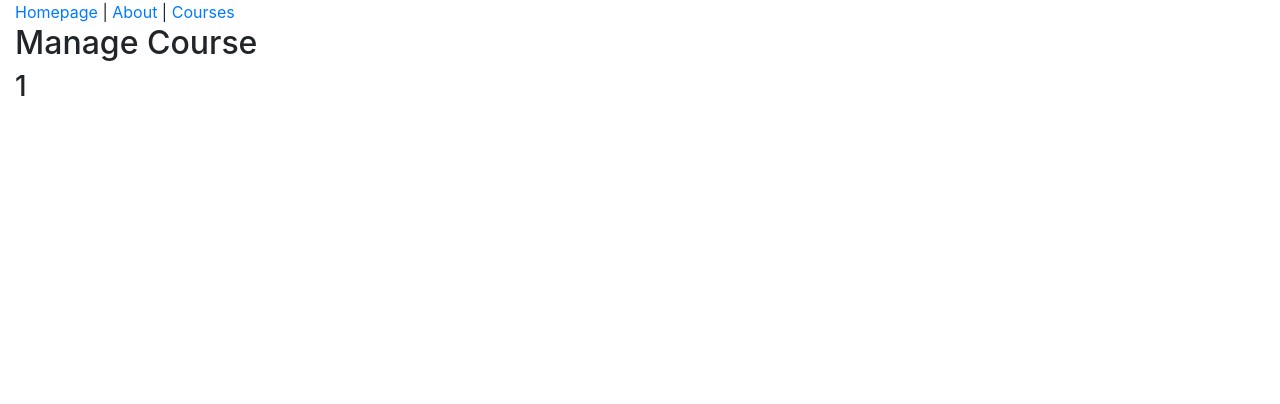
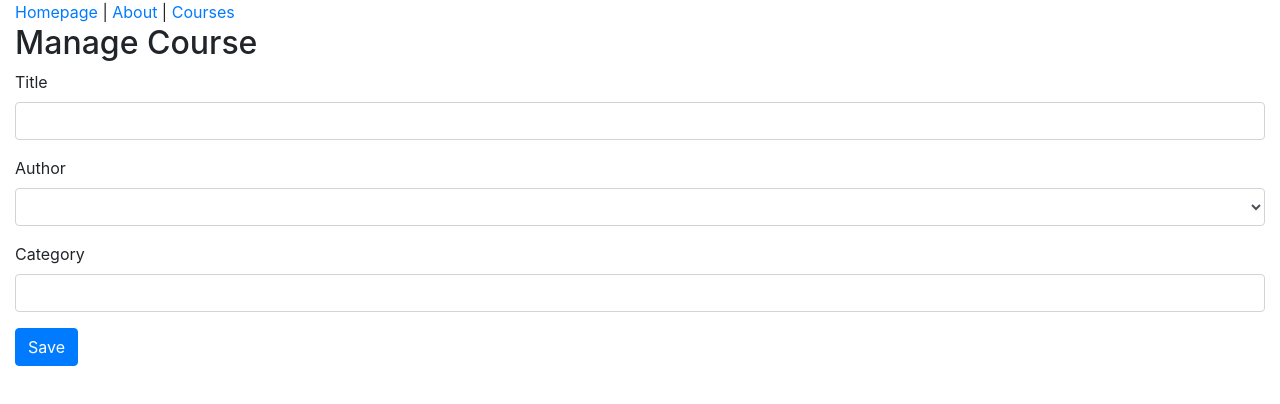
Before and after one commit to EtienneWarneck/reactFlux, a React (Create React App) app: page /course/1 in a window 1280 px wide. Shown: the top 404 px of the page. Built offline with nearby package versions, Linux system fonts and the light colour scheme; no server answers.

Commit message:
Add Form and handle changes

```diff
--- a/src/components/App.js
+++ b/src/components/App.js
@@ -16,6 +16,7 @@
                 <Route path="/courses" component={CoursesPage} />
                 <Route path="/about" component={About} />
                 <Route path="/course/:slug" component={ManageCoursePage} />
+                <Route path="/course" component={ManageCoursePage} />
                 <Route component={NotFoundPage} />
                 <Redirect from="/about-page" to="about" />
             </Switch>
--- /dev/null
+++ b/src/components/CourseForm.js
@@ -0,0 +1,59 @@
+import React from "react";
+import { saveCourse } from "../api/courseApi";
+
+
+
+function CourseForm(props) {
+    return (
+        <form>
+            <div className="form-group">
+                <label htmlFor="title">Title</label>
+                <div className="field">
+                    <input
+                        id="title"
+                        type="text"
+                        name="title"
+                        className="form-control"
+                        value={props.course.title || ""}
+                        onChange={props.onChange}
+                    />
+                </div>
+            </div>
+
+            <div className="form-group">
+                <label htmlFor="author">Author</label>
+                <div className="field">
+                    <select
+                        id="author"
+                        name="authorId"
+                        onChange={props.onChange}
+                        value={props.course.authorId}
+                        className="form-control"
+                    >
+                        <option value="" />
+                        <option value="1">Cory House</option>
+                        <option value="2">Scott Allen</option>
+                    </select>
+                </div>
+            </div>
+
+            <div className="form-group">
+                <label htmlFor="category">Category</label>
+                <div className="field">
+                    <input
+                        type="text"
+                        id="category"
+                        name="category"
+                        className="form-control"
+                        value={props.course.category || ""}
+                        onChange={props.onChange}
+                    />
+                </div>
+            </div>
+
+            <input type="submit" value="Save" className="btn btn-primary" />
+        </form>
+    );
+}
+
+export default CourseForm;
--- a/src/components/CoursesPage.js
+++ b/src/components/CoursesPage.js
@@ -1,9 +1,12 @@
 import React, { useState, useEffect } from "react";
+import { Link } from "react-router-dom";
 import { getCourses } from "../api/courseApi";
 import CourseList from "./CourseList";
 
 function CoursesPage() {
     const [courses, setCourses] = useState([]);
+
+
 
     useEffect(() => {
         getCourses().then(_courses => setCourses(_courses));
@@ -12,6 +15,9 @@
     return (
         <>
             <h2>Courses</h2>
+            <Link className="btn btn-primary" to="/course">
+                Add course
+            </Link>
             <CourseList courses={courses} />
         </>
     );
--- a/src/components/ManageCoursePage.js
+++ b/src/components/ManageCoursePage.js
@@ -1,17 +1,34 @@
-import React from "react";
-import { useParams } from "react-router-dom";
+import React, { useState } from "react";
+// import { useParams } from "react-router-dom";
+import CourseForm from "./CourseForm";
 
-export default function ManageCoursePage() {
+const ManageCoursePage = props => {
     // console.log("props.match.params.slug", props.match.params.slug)
-    const { slug } = useParams()
+    // const { slug } = useParams()
+    const [course, setCourse] = useState({
+        id: null,
+        slug: "",
+        authorId: null,
+        category: ""
+    })
+
+    function handleChange({ target }) {
+        //debugger
+        setCourse({
+            ...course,
+            [target.id]: target.value
+        })
+    }
 
     return (
         <>
             <h2>Manage Course</h2>
             {/* {props.match.params.slug} */}
-            <h3>
-                {slug}
-            </h3>
+            {/* {slug} */}
+            <CourseForm course={course} onChange={handleChange} />
         </>
     );
 };
+
+
+export default ManageCoursePage
```
Also changed, not shown: src/components/common/TextInput.js (added, +22 -0 lines).
